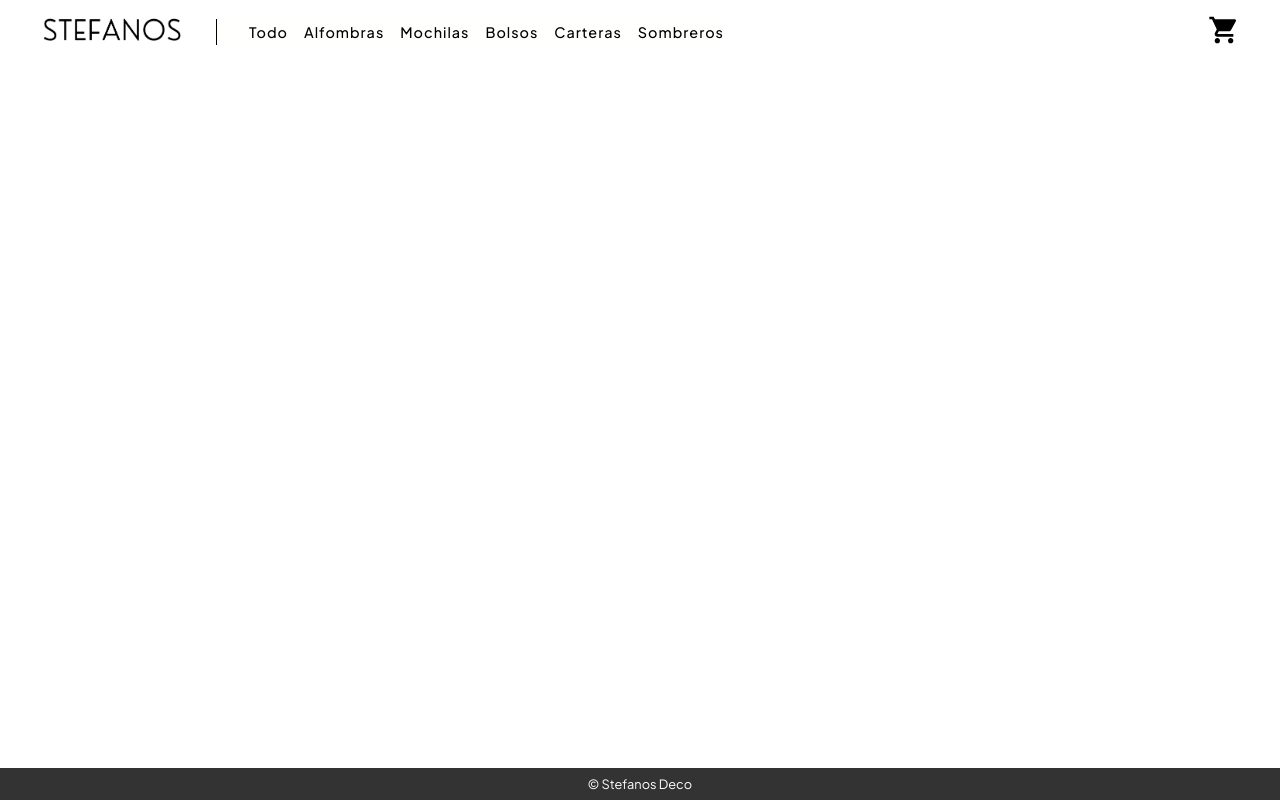
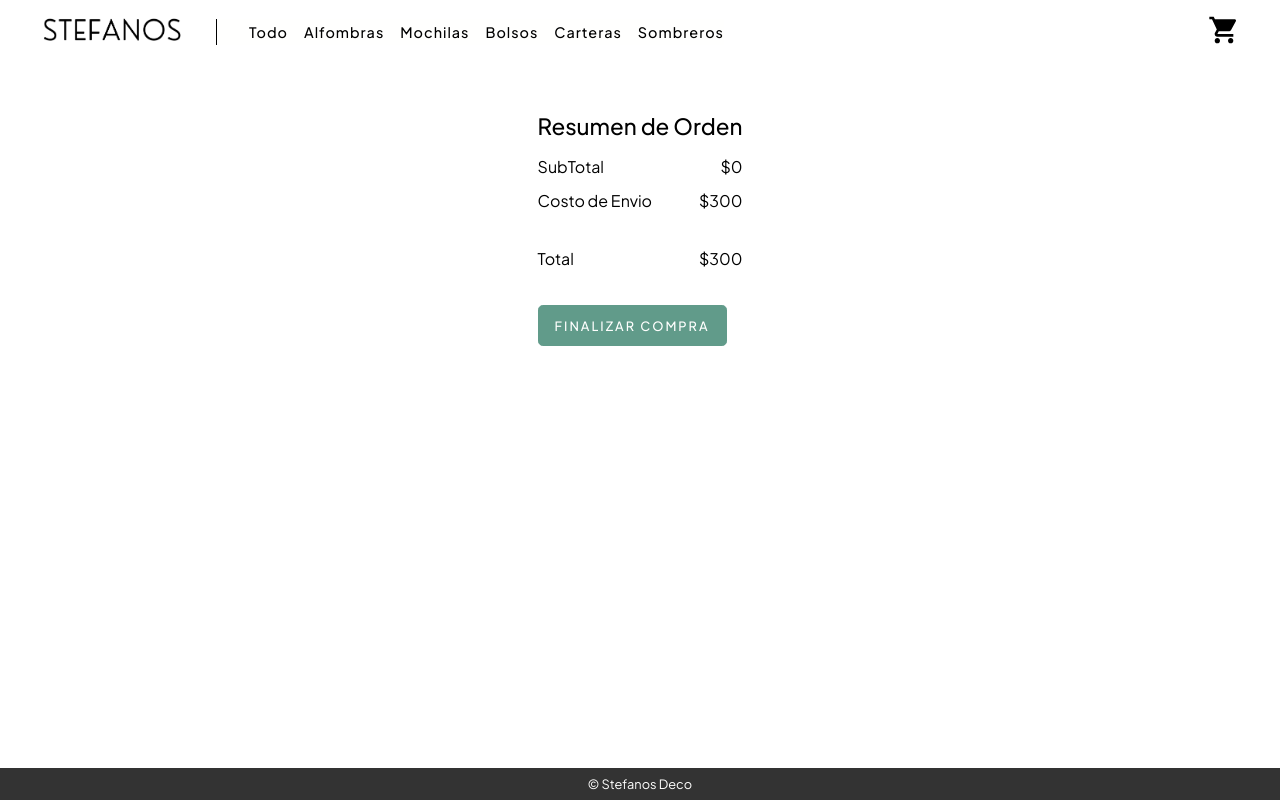
Before and after one commit to efeguerrero/Coder-House--React-Course--Final-Project--ecommerce-site, a React (Create React App) app: page /cart in a window 1280 px wide. Built offline with nearby package versions, Linux system fonts and the light colour scheme.

Commit message:
Cart Summary Logic Done

```diff
--- a/src/App.css
+++ b/src/App.css
@@ -539,7 +539,7 @@ a {
   cursor: not-allowed;
 }
 
-.checkoutBtn {
+.toCartBtn {
   margin-top: 1rem;
   min-width: 12rem;
   font-size: 0.7rem;
@@ -555,7 +555,7 @@ a {
   transition: var(--allTransition);
 }
 
-.checkoutBtn:hover {
+.toCartBtn:hover {
   background-color: var(--btnAltHoverBack);
   border: 1px solid var(--btnAltHoverBorder);
   transition: var(--allTransition);
@@ -607,7 +607,7 @@ a {
   }
 
   .cartAddBtn,
-  .checkoutBtn,
+  .toCartBtn,
   .inactivecartAddBtn {
     width: 15rem;
     font-size: 0.85rem;
@@ -661,7 +661,7 @@ a {
   }
 
   .cartAddBtn,
-  .checkoutBtn,
+  .toCartBtn,
   .inactivecartAddBtn {
     font-size: 0.85rem;
     padding: 0.8rem 1.2rem;
@@ -796,8 +796,13 @@ a {
 }
 
 /*************************************/
-/**********CHECK OUT CART************/
+/**********CART**********************/
 /***********************************/
+
+.cartContainer {
+  display: flex;
+  flex-direction: column;
+}
 
 .cartListContainer {
   display: flex;
@@ -823,27 +828,10 @@ a {
   flex-direction: column;
 }
 
-.cartIteminfoHeader {
-  display: flex;
-  align-items: center;
-  margin-bottom: 0.5rem;
-  gap: 3rem;
-}
-
 .cartItemName {
   font-size: 1rem;
   letter-spacing: 1px;
   font-weight: 600;
-}
-
-.cartItemRemove {
-  display: flex;
-  justify-content: center;
-  align-items: center;
-  border: none;
-  font-size: 1rem;
-  letter-spacing: 1px;
-  font-weight: 400;
 }
 
 .cartItemPrice {
@@ -889,3 +877,58 @@ a {
 .cartItemSubtotalStrong {
   font-weight: 600;
 }
+
+.cartItemRemove {
+  display: flex;
+  justify-content: flex-end;
+  align-items: center;
+  border: none;
+  font-size: 0.7rem;
+  letter-spacing: 1px;
+  font-weight: 400;
+  margin-top: auto;
+  margin-left: auto;
+  cursor: pointer;
+}
+
+.cartSummary {
+  padding: 1rem;
+  margin: 2rem 0;
+}
+
+.cartSummaryTitle {
+  font-size: 1.4rem;
+  margin-bottom: 1rem;
+  font-weight: 500;
+}
+
+.cartSummaryInfo {
+  display: flex;
+  justify-content: space-between;
+}
+
+.cartSummarySubtitle,
+.cartSummaryAmount {
+  font-size: 1rem;
+  margin-bottom: 0.8rem;
+}
+
+.cartSummaryTotal {
+  margin-top: 1.5rem;
+}
+
+.checkoutBtn {
+  font-size: 0.8rem;
+  font-weight: 500;
+  text-transform: uppercase;
+  letter-spacing: 2px;
+  padding: 0.7rem 1rem;
+  background-color: var(--btnAltBack);
+  border: 1px solid var(--btnAltBack);
+  color: var(--btnMainText);
+  border-radius: 0.3rem;
+  cursor: pointer;
+  transition: var(--allTransition);
+  text-align: center;
+  margin: 1.5rem auto;
+}
--- a/src/components/CartContainer.js
+++ b/src/components/CartContainer.js
@@ -7,9 +7,9 @@ import CartSummary from './CartSummary';
 const CartContainer = () => {
   return (
     <>
-      <section className="sectionCenter">
+      <section className="sectionCenter cartContainer">
+        <CartSummary />
         <CartListContainer />
-        {/* <CartSummary /> */}
       </section>
     </>
   );
--- a/src/components/CartItem.js
+++ b/src/components/CartItem.js
@@ -4,19 +4,19 @@ import React from 'react';
 import cartAdd from '../assets/icons/cartAdd.svg';
 import cartRemove from '../assets/icons/cartRemove.svg';
 
-const CartItem = ({ cartItem }) => {
+const CartItem = ({ cartItem, removeItem, clearCart }) => {
   const { id, name, quantity, price, img_src } = cartItem;
 
   return (
     <div className="cartItemContainer">
       <img src={img_src} alt={name} className="cartItemImg" />
       <div className="cartItemInfo">
-        <div className="cartIteminfoHeader">
-          <h2 className="cartItemName">{name}</h2>
-          <button className="cartItemRemove">X</button>
-        </div>
+        <h2 className="cartItemName">{name}</h2>
         <h3 className="cartItemPrice">${price.toLocaleString('es-AR')}</h3>
         <div className="cartItemCount">
+          <h3 className="cartItemQuantity">Unidades: {quantity}</h3>
+        </div>
+        {/* <div className="cartItemCount">
           <button className="cartItemBtn">
             <img src={cartRemove} alt="" className="cartItemBtnRemoveIcon" />
           </button>
@@ -24,11 +24,14 @@ const CartItem = ({ cartItem }) => {
           <button className="cartItemBtn">
             <img src={cartAdd} alt="" className="cartItemBtnAddIcon" />
           </button>
-        </div>
+        </div> */}
         <h3 className="cartItemSubtotal">
           <span className="cartItemSubtotalStrong"> Subtotal:</span> $
           {(price * quantity).toLocaleString('es-AR')}
         </h3>
+        <button className="cartItemRemove" onClick={() => removeItem(id)}>
+          Quitar Item
+        </button>
       </div>
     </div>
   );
--- a/src/components/CartListContainer.js
+++ b/src/components/CartListContainer.js
@@ -7,15 +7,19 @@ import CartItem from './CartItem';
 import { useCartContext } from '../context/CartContex';
 
 const CartListContainer = () => {
-  const { cart } = useCartContext();
+  const { cart, removeItem, clearCart } = useCartContext();
 
   return (
     <>
-      <section className="cartListContainer">
+      <div className="cartListContainer">
         {cart.map((cartItem) => (
-          <CartItem key={cartItem.id} cartItem={cartItem} />
+          <CartItem
+            key={cartItem.id}
+            cartItem={cartItem}
+            removeItem={removeItem}
+          />
         ))}
-      </section>
+      </div>
     </>
   );
 };
--- a/src/components/CartSummary.js
+++ b/src/components/CartSummary.js
@@ -1,7 +1,33 @@
 import React from 'react';
 
+//Context Imports
+import { useCartContext } from '../context/CartContex';
+
 const CartSummary = () => {
-  return <div>Cart Summary</div>;
+  const { cartTotal } = useCartContext();
+
+  const costoEnvio = 300;
+
+  return (
+    <>
+      <div className="cartSummary">
+        <h2 className="cartSummaryTitle">Resumen de Orden</h2>
+        <div className="cartSummaryInfo">
+          <h3 className="cartSummarySubtitle">SubTotal</h3>
+          <h3 className="cartSummaryAmount">${cartTotal()}</h3>
+        </div>
+        <div className="cartSummaryInfo">
+          <h3 className="cartSummarySubtitle">Costo de Envio</h3>
+          <h3 className="cartSummaryAmount">${costoEnvio}</h3>
+        </div>
+        <div className="cartSummaryInfo cartSummaryTotal">
+          <h3 className="cartSummarySubtitle">Total</h3>
+          <h3 className="cartSummaryAmount">${cartTotal() + costoEnvio}</h3>
+        </div>
+        <button className="checkoutBtn">Finalizar Compra</button>
+      </div>
+    </>
+  );
 };
 
 export default CartSummary;
--- a/src/components/ItemDetail.js
+++ b/src/components/ItemDetail.js
@@ -64,7 +64,7 @@ const ItemDetail = ({ item }) => {
             >
               {currStock === 0 ? 'Sin Stock' : 'Agregar al carrito'}
             </button>
-            <button className="checkoutBtn" onClick={handleCheckOut}>
+            <button className="toCartBtn" onClick={handleCheckOut}>
               ir al carrito
             </button>
           </div>
--- a/src/context/CartContex.js
+++ b/src/context/CartContex.js
@@ -21,7 +21,6 @@ const CartContextProvider = ({ children }) => {
       });
       setCart(updatedCart);
     } else {
-      console.log('not in cart so adding');
       const newItem = { id, name, quantity: count, price, img_src };
       setCart([...cart, newItem]);
     }
@@ -41,9 +40,17 @@ const CartContextProvider = ({ children }) => {
     //short version to avoid if --> true, else--->false
   };
 
+  const cartTotal = () => {
+    const total = cart.reduce((acc, currItem) => {
+      acc += currItem.quantity * currItem.price;
+      return acc;
+    }, 0);
+    return total;
+  };
+
   return (
     <CartContext.Provider
-      value={{ cart, addItem, removeItem, clearCart, isInCart }}
+      value={{ cart, addItem, removeItem, clearCart, isInCart, cartTotal }}
     >
       {children}
     </CartContext.Provider>
```
